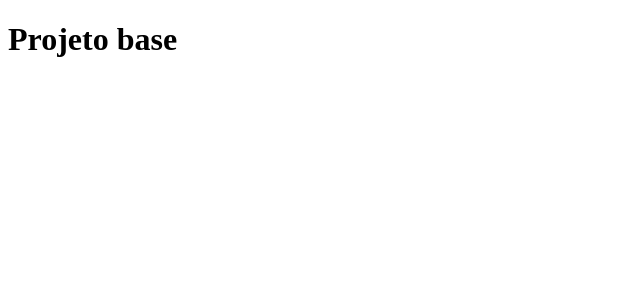
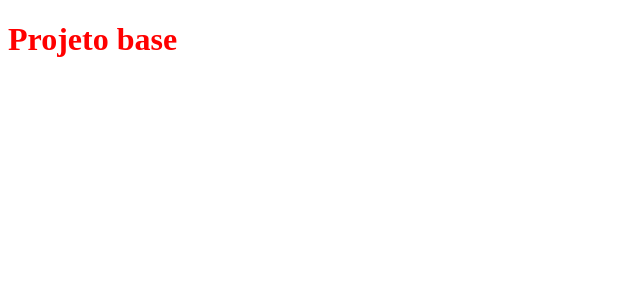
Before and after one commit to BrunaCriscuolo/movie-database-react, a JavaScript app: page / in a window 1280 px wide. Shown: the top 300 px of the page, without its empty margins (0-640 px from the left). Built offline with nearby package versions, Linux system fonts and the light colour scheme; the HTML template or start-up script is replaced by a standard one.

Commit message:
chore: add styled components

```diff
--- a/package.json
+++ b/package.json
@@ -9,6 +9,7 @@
     "react": "^17.0.2",
     "react-dom": "^17.0.2",
     "react-scripts": "4.0.3",
+    "styled-components": "^5.3.1",
     "web-vitals": "^1.0.1"
   },
   "scripts": {
--- a/src/App.js
+++ b/src/App.js
@@ -1,5 +1,7 @@
+import { Teste } from './styled';
+
 const App = () => (
-  <h1>Projeto base</h1>
+  <Teste>Projeto base</Teste>
 );
 
 export default App;
--- /dev/null
+++ b/src/styled.js
@@ -0,0 +1,5 @@
+import styled from 'styled-components';
+
+export const Teste = styled.h1`
+  color: red;
+`;
```
Also changed, not shown: 1 other file (tests, documents, lock files or other folders).
